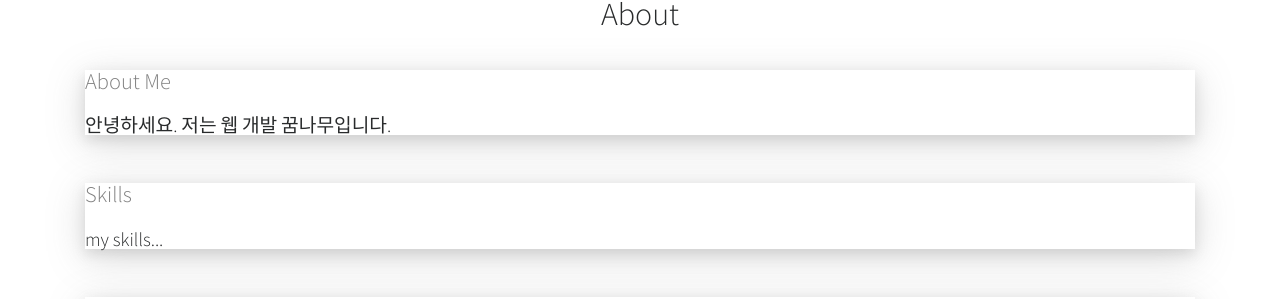
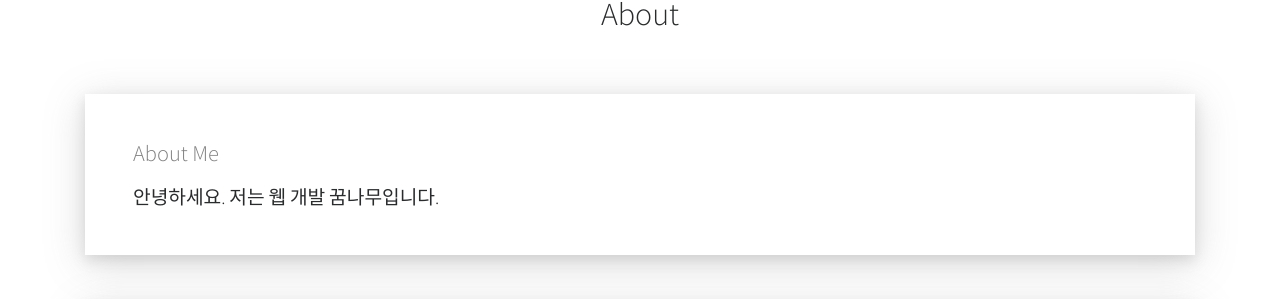
Before and after one commit to daengdaengLee/portfolio, a Vue app: page /portfolio/about in a window 1280 px wide. Shown: the part 588-887 px from the top of the page. Built offline with nearby package versions, Linux system fonts and the light colour scheme; the HTML template or start-up script is replaced by a standard one.

Commit message:
About페이지 margin padding 조정

```diff
--- a/src/components/PortfolioAbout/AboutMe/AboutMe.vue
+++ b/src/components/PortfolioAbout/AboutMe/AboutMe.vue
@@ -1,6 +1,6 @@
 <template>
-  <section class="AboutMe">
-    <h3 class="HeadingText my-4">About Me</h3>
+  <section class="AboutMe p-5">
+    <h3 class="HeadingText pb-4">About Me</h3>
     <p class="MainText">안녕하세요. 저는 웹 개발 꿈나무입니다.</p>
   </section>
 </template>
--- a/src/components/PortfolioAbout/Careers/Careers.vue
+++ b/src/components/PortfolioAbout/Careers/Careers.vue
@@ -1,6 +1,6 @@
 <template>
-  <section class="Careers">
-    <h3 class="HeadingText my-4">Careers</h3>
+  <section class="Careers p-5">
+    <h3 class="HeadingText pb-4">Careers</h3>
     <p class="MainText">my careers...</p>
   </section>
 </template>
--- a/src/components/PortfolioAbout/PortfolioAbout.vue
+++ b/src/components/PortfolioAbout/PortfolioAbout.vue
@@ -1,9 +1,9 @@
 <template>
   <section class="PortfolioAbout">
     <h2 class="HeadingText text-center py-3">About</h2>
-    <about-me class="mb-5" />
+    <about-me class="my-5" />
     <skills class="mb-5" />
-    <careers />
+    <careers class="mb-5" />
   </section>
 </template>
 
--- a/src/components/PortfolioAbout/Skills/Skills.vue
+++ b/src/components/PortfolioAbout/Skills/Skills.vue
@@ -1,6 +1,6 @@
 <template>
-  <section class="Skills">
-    <h3 class="HeadingText my-4">Skills</h3>
+  <section class="Skills p-5">
+    <h3 class="HeadingText pb-4">Skills</h3>
     <p class="MainText">my skills...</p>
   </section>
 </template>
```
